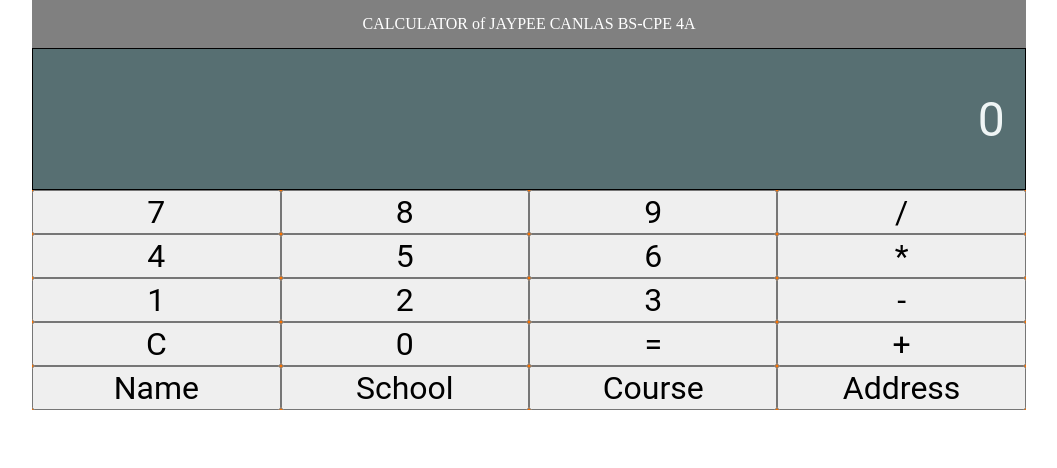
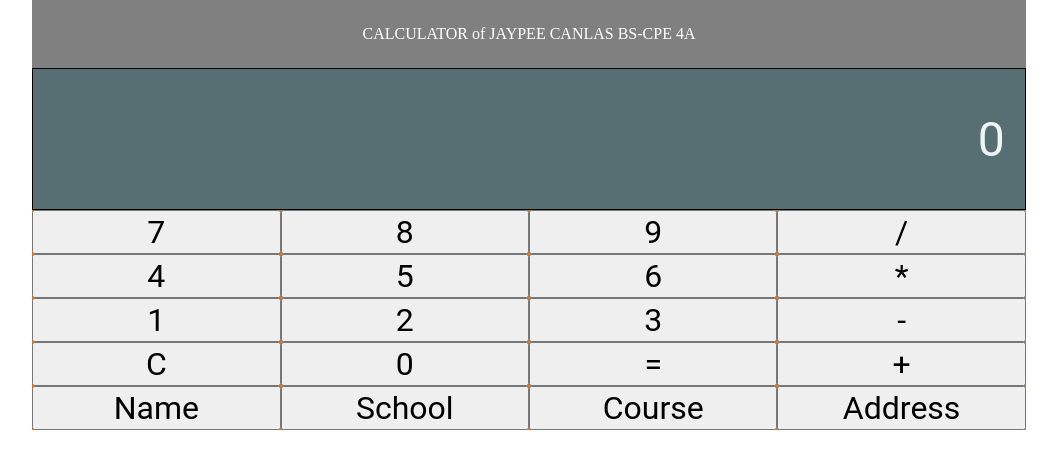
Before and after one commit to jpcnlss/my-app, a React (Create React App) app: page / in a window 1280 px wide. Shown: the top 468 px of the page, without its empty margins (111-1168 px from the left). Built offline with nearby package versions, Linux system fonts and the light colour scheme.

Commit message:
Update App.css

```diff
--- a/src/App.css
+++ b/src/App.css
@@ -48,8 +48,8 @@ body {
 }
 
 .calculatorName {
-  padding: 15px;
-  font-size: 18;
+  padding: 25px;
+  font-size: 64;
   color: WHITE;
   background: GRAY;
   text-align: center;
```
